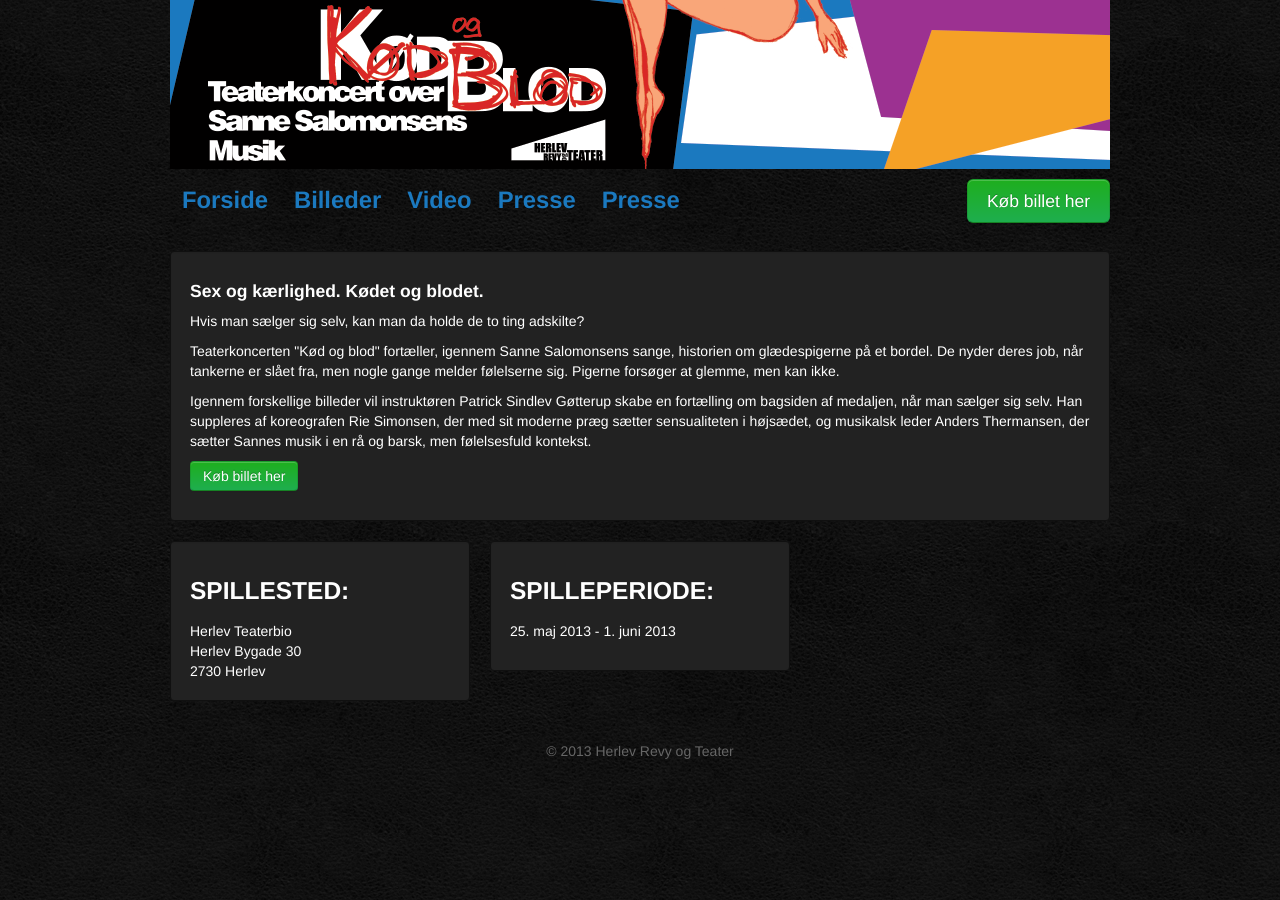
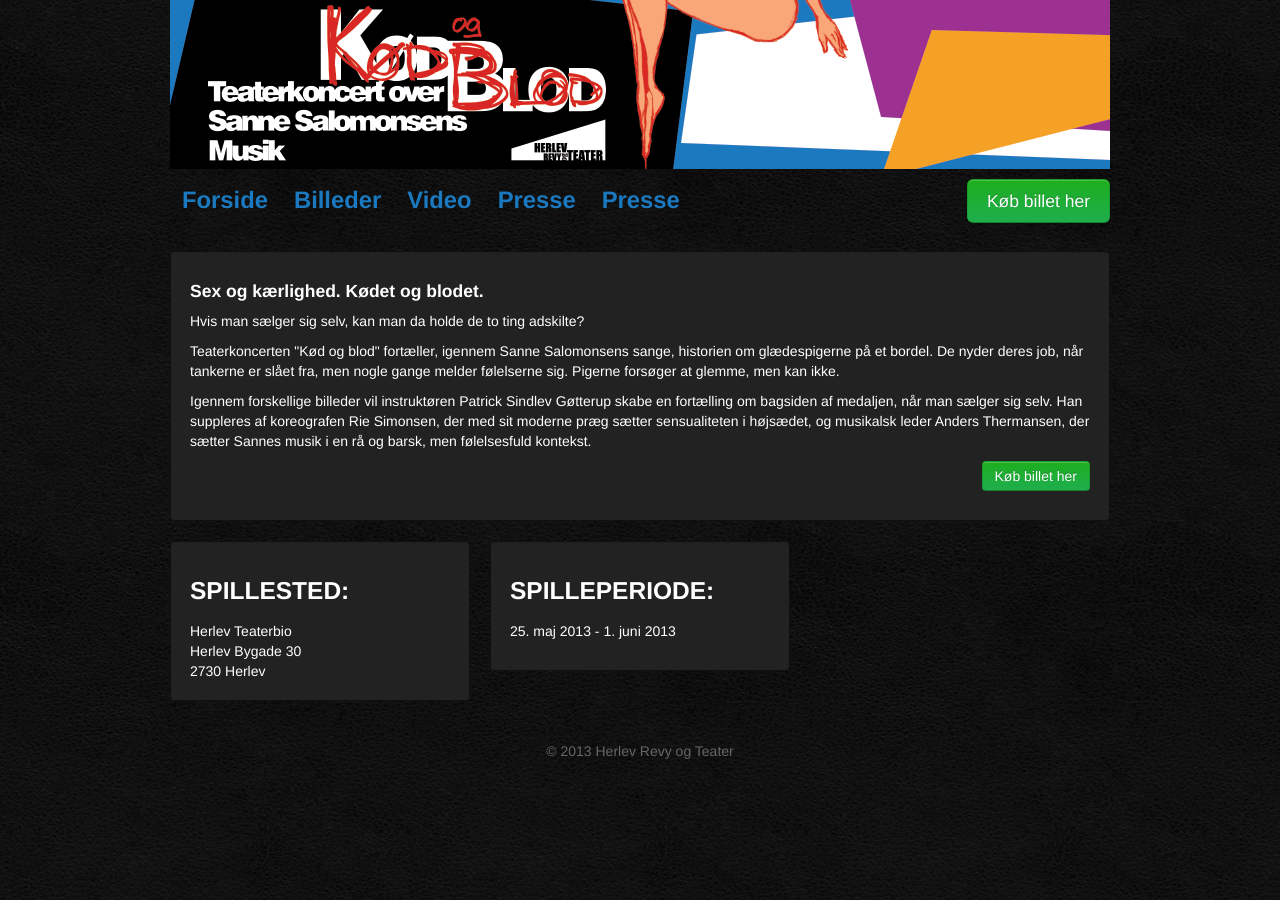
Before and after one commit to anderslemke/kodogblod, a Jekyll site: the page built from index.html, in a window 1280 px wide. Built offline with Jekyll 4.4.1, drawn with Linux system fonts in a browser that asks for light colours.

Commit message:
Move button

```diff
--- a/_includes/frontpage.html
+++ b/_includes/frontpage.html
@@ -20,7 +20,7 @@
       <p>
         Igennem forskellige billeder vil instruktøren Patrick Sindlev Gøtterup skabe en fortælling om bagsiden af medaljen, når man sælger sig selv. Han suppleres af koreografen Rie Simonsen, der med sit moderne præg sætter sensualiteten i højsædet, og musikalsk leder Anders Thermansen, der sætter Sannes musik i en rå og barsk, men følelsesfuld kontekst.
       </p>
-      <p class="">
+      <p class="align-right">
         <a href="http://www.billetlugen.dk/teater/27059/koed-og-blod/" class="btn btn-primary">Køb billet her</a>
       </p>
     </div>
--- a/assets/stylesheets/site.css
+++ b/assets/stylesheets/site.css
@@ -36,6 +36,10 @@
   text-align: center;
 }
 
+.align-right {
+  text-align:right;
+}
+
 /*h1 .logo {
   background-color: #A60E0E;
   color: white;
```
